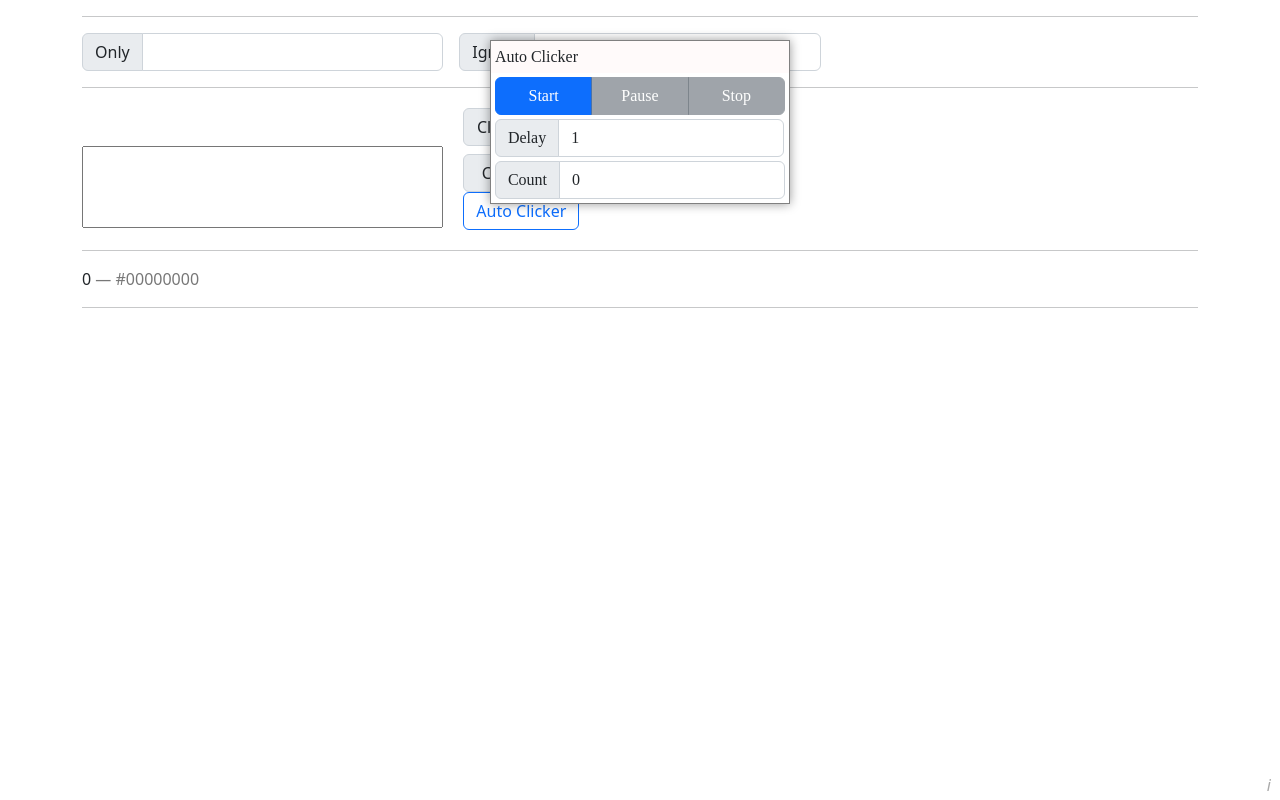
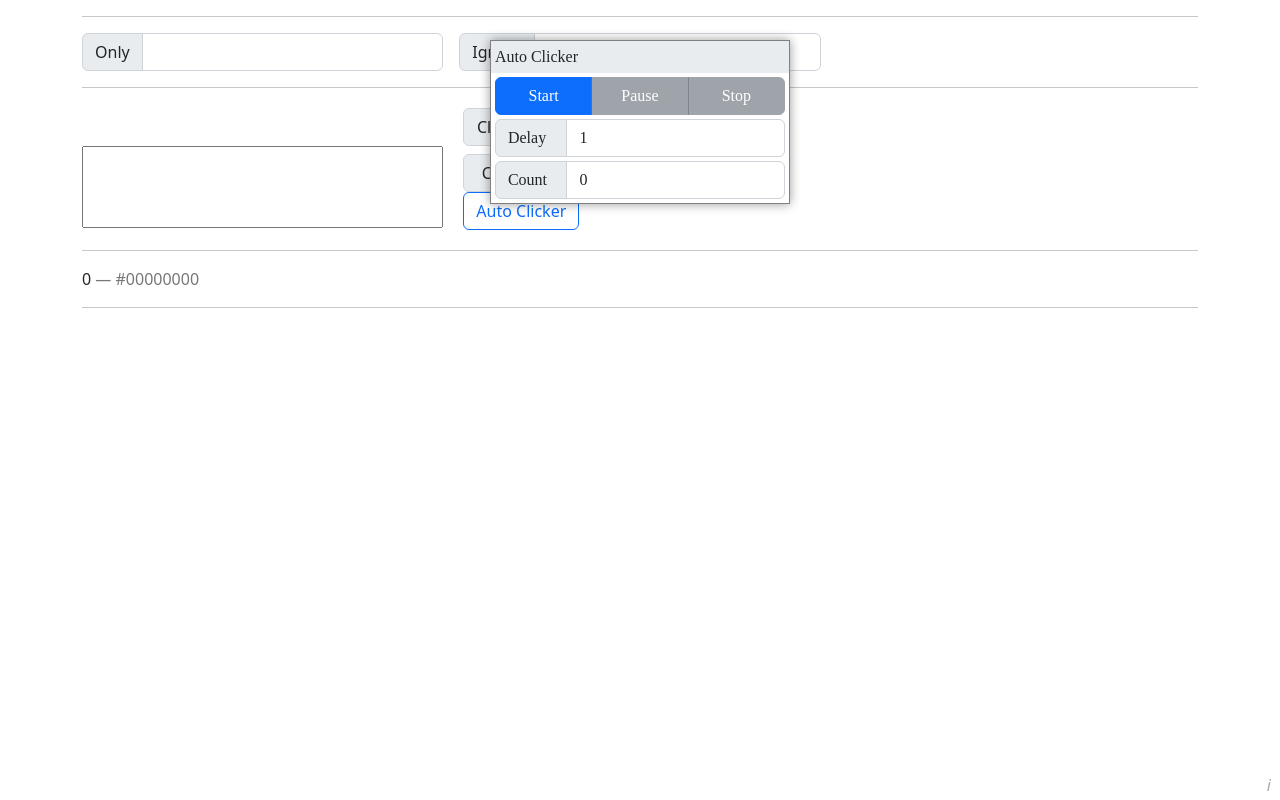
Before and after one commit to AlttiRi/href-lister, a Vue app: page / in a window 1280 px wide. Built offline with nearby package versions, Linux system fonts and the light colour scheme.

Commit message:
Update CSS

```diff
--- a/src/components/AutoClickPopup.vue
+++ b/src/components/AutoClickPopup.vue
@@ -145,13 +145,13 @@ function focusout() {
           >Stop</button>
         </div>
 
-        <div class="col-12">
-          <label class="m-1 mt-0">
+        <div class="div-wrap">
+          <label class="p-1 pt-0 col-12">
             <span class="input-group">
-              <span class="input-group-text">Delay</span>
+              <span class="input-group-text col-3">Delay</span>
               <input
                 title="Click delay (seconds)"
-                class="form-control "
+                class="form-control"
                 type="number"
                 v-model="delay"
               >
@@ -159,13 +159,13 @@ function focusout() {
           </label>
         </div>
 
-        <div class="col-12">
-          <label class="m-1 mt-0">
+        <div class="div-wrap">
+          <label class="p-1 pt-0 col-12">
             <span class="input-group">
-              <span class="input-group-text">Count</span>
+              <span class="input-group-text col-3">Count</span>
               <input
                 title="Count"
-                class="form-control "
+                class="form-control"
                 type="number"
                 v-model="count"
               >
--- a/src/style/popup-auto-click.scss
+++ b/src/style/popup-auto-click.scss
@@ -21,7 +21,7 @@
   background-color: white;
   z-index: 10;
   .popup-header {
-    background-color: snow;
+    background-color: #e9ecef;
   }
 }
 
```
